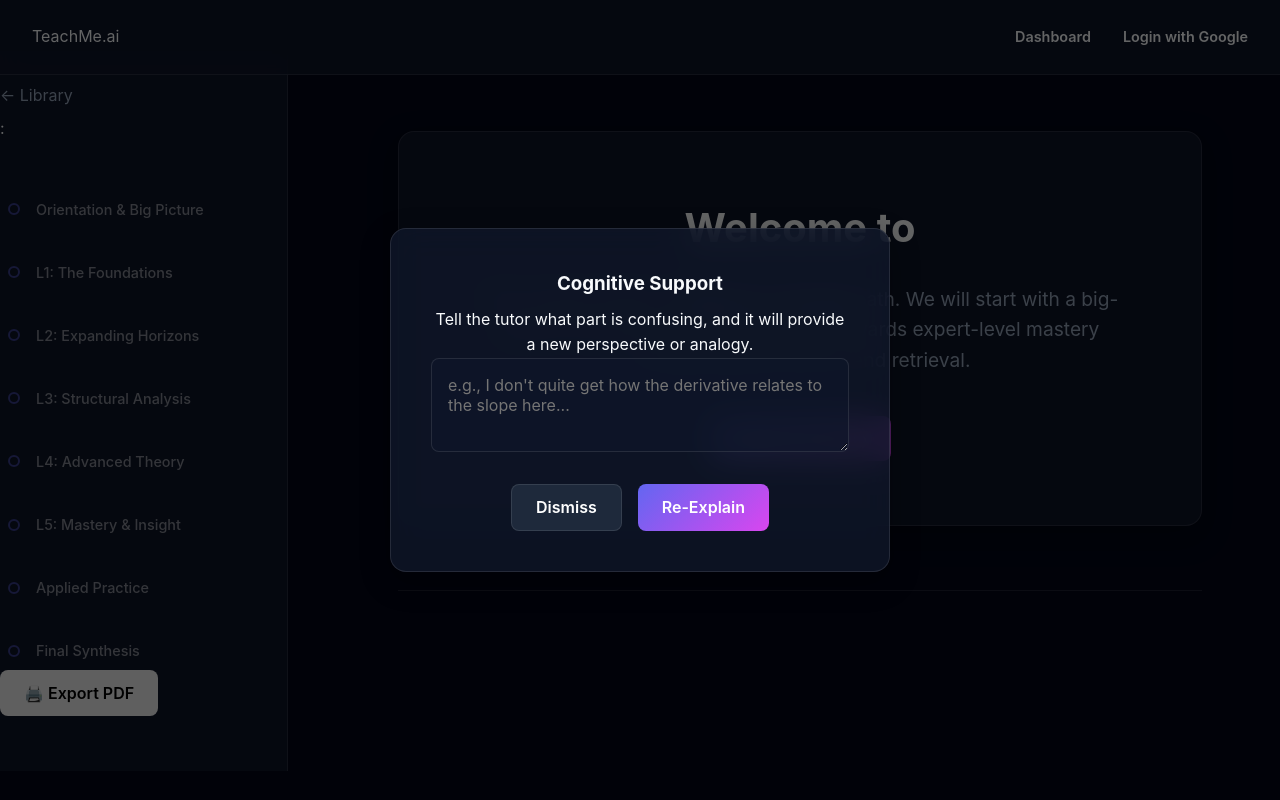
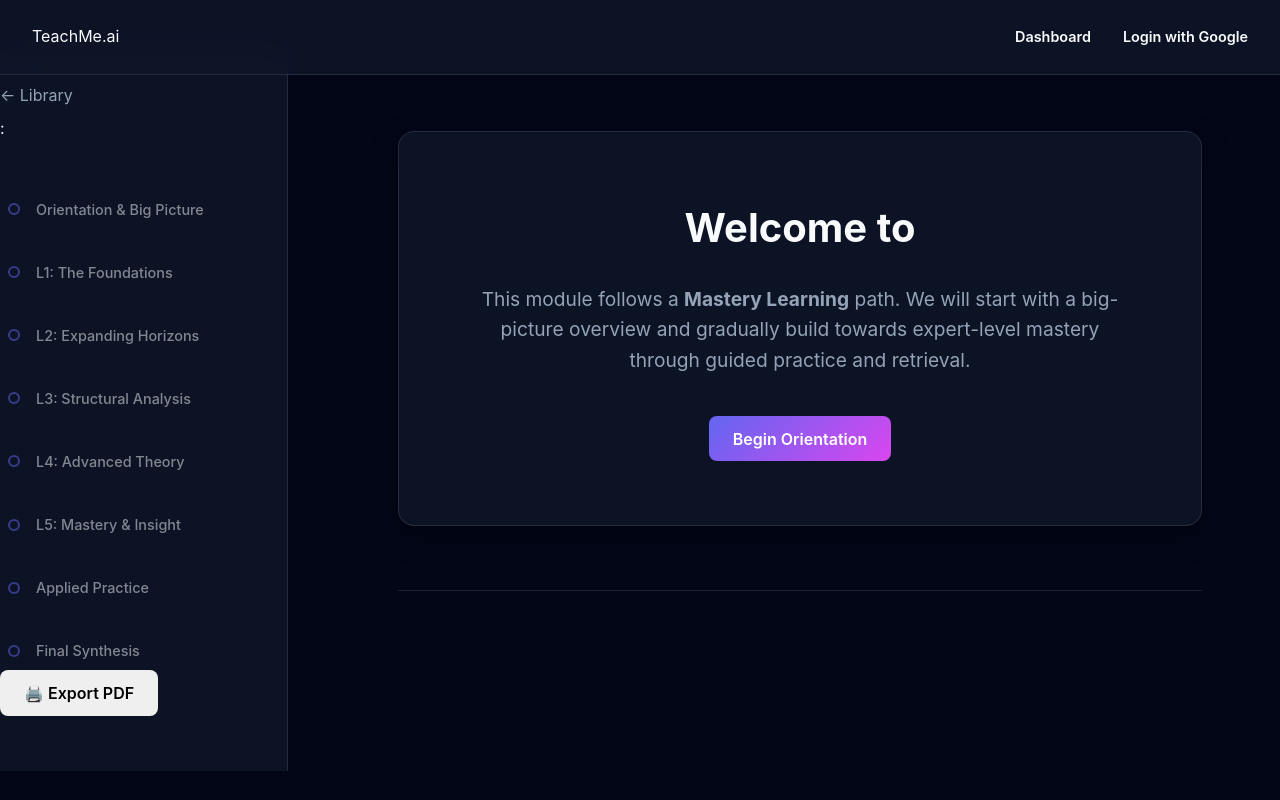
Before and after one commit to hengds2f/teachme, a Flask app: template templates/topic_guide.html in a window 1280 px wide. Run offline with Flask 3, Linux system fonts and the light colour scheme; the template is opened without the code that fills it, so the values that code supplies are empty.

Commit message:
Disable Cognitive Support popup and clean up associated logic

```diff
--- a/static/app.js
+++ b/static/app.js
@@ -242,33 +242,6 @@
             window.location.href = '/';
         }
 
-        // Stuck/Re-explain logic
-        const stuckBtn = document.getElementById('stuckBtn');
-        const modal = document.getElementById('reexplainModal');
-        if (stuckBtn && modal) {
-            stuckBtn.addEventListener('click', () => modal.style.display = 'flex');
-            document.getElementById('cancelReexplain').addEventListener('click', () => modal.style.display = 'none');
-            document.getElementById('submitReexplain').addEventListener('click', async () => {
-                const feedback = document.getElementById('feedbackText').value;
-                if (!feedback) return;
-
-                const response = await fetch('/api/chunk/reexplain', {
-                    method: 'POST',
-                    headers: { 'Content-Type': 'application/json' },
-                    body: JSON.stringify({ concept: "Last chunk", feedback: feedback })
-                });
-                const data = await response.json();
-                if (data.content_html) {
-                    const newBox = document.createElement('div');
-                    newBox.className = "chunk-box chunk-reexplain animate-in";
-                    newBox.innerHTML = `<div class="chunk-label">COGNITIVE SUPPORT</div><div class="chunk-content">${data.content_html}</div>`;
-                    chunksArea.appendChild(newBox);
-                    newBox.scrollIntoView({ behavior: 'smooth' });
-                    modal.style.display = 'none';
-                    renderMath();
-                }
-            });
-        }
     }
 
     // Dashboard Stats (Preserved)
--- a/templates/topic_guide.html
+++ b/templates/topic_guide.html
@@ -79,7 +79,6 @@
                     <p id="footer-instruction">Ready to advance to the next level?</p>
                     <div class="action-buttons">
                         <button class="dynamic-btn" id="nextChunkBtn">Continue Learning</button>
-                        <button class="btn-secondary" id="stuckBtn">🤔 Explain Differently</button>
                     </div>
                 </div>
                 {% endif %}
@@ -101,19 +100,6 @@
     </main>
 </div>
 
-<!-- Re-explain Modal -->
-<div id="reexplainModal" class="modal-hidden">
-    <div class="modal-content glass-panel">
-        <h3>Cognitive Support</h3>
-        <p>Tell the tutor what part is confusing, and it will provide a new perspective or analogy.</p>
-        <textarea id="feedbackText" rows="3" placeholder="e.g., I don't quite get how the derivative relates to the slope here..."></textarea>
-        <div class="modal-actions">
-            <button id="cancelReexplain" class="btn-secondary">Dismiss</button>
-            <button id="submitReexplain" class="cta-button">Re-Explain</button>
-        </div>
-        <div id="modal-spinner" class="loader-hidden"><div class="spinner"></div></div>
-    </div>
-</div>
 
 <style>
 /* Scoped styles for the new layout */
```
